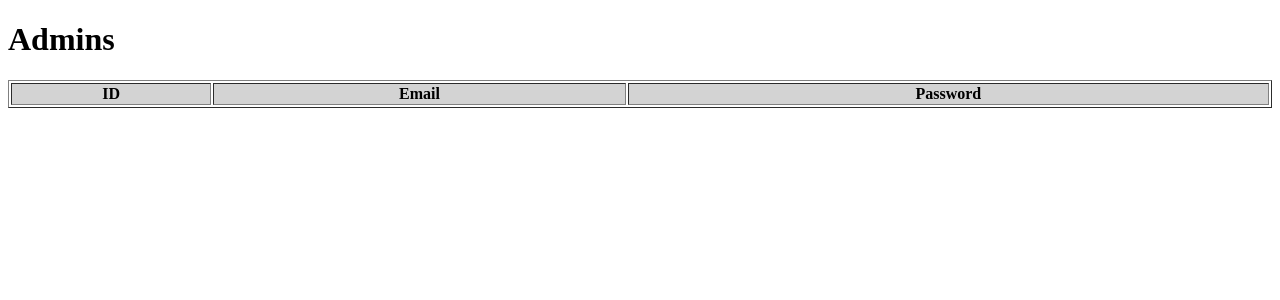
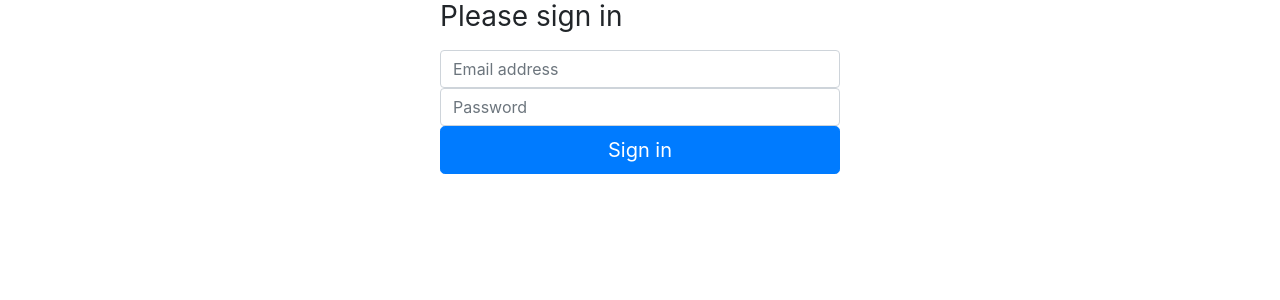
Before and after one commit to fazledyn/cycloan, a Django app: page /login/ in a window 1280 px wide. Shown: the top 300 px of the page. Run offline with Django 3.2, Linux system fonts and the light colour scheme; lists and menus that the app fills with data are empty; some libraries are stand-ins or nearby versions.

Commit message:
Templates added

```diff
--- /dev/null
+++ b/core/templates/css/main.css
@@ -0,0 +1,42 @@
+.sidebar {
+    height: 100%;
+    width: 160px;
+    position: fixed;
+    z-index: 1;
+    top: 0;
+    left: 0;
+    background-color: #111;
+    overflow-x: hidden;
+    padding-top: 16px;
+  }
+
+  /* Style sidebar links */
+  .sidebar a {
+    padding: 6px 8px 6px 16px;
+    text-decoration: none;
+    font-size: 20px;
+    color: #818181;
+    display: block;
+  }
+
+  /* Style links on mouse-over */
+  .sidebar a:hover {
+    color: #f1f1f1;
+  }
+
+  /* Style the main content */
+  .main {
+    margin-left: 160px; /* Same as the width of the sidenav */
+    padding: 0px 10px;
+  }
+
+  /* Add media queries for small screens (when the height of the screen is less than 450px, add a smaller padding and font-size) */
+  @media screen and (max-height: 450px) {
+    .sidebar {padding-top: 15px;}
+    .sidebar a {font-size: 18px;}
+  }
+
+  .container-form{
+      width: 400px;
+      margin: auto;
+  }
--- a/core/templates/login.html
+++ b/core/templates/login.html
@@ -2,24 +2,28 @@
 <html lang="en">
 <head>
     <meta charset="UTF-8">
-    <title>ADMIN_INFO</title>
+    <meta name="viewport" content="width=device-width, initial-scale=1.0">
+    <title>Cycloan - Login</title>
+
+    <link rel="stylesheet" href="https://stackpath.bootstrapcdn.com/bootstrap/4.5.2/css/bootstrap.min.css" integrity="sha384-JcKb8q3iqJ61gNV9KGb8thSsNjpSL0n8PARn9HuZOnIxN0hoP+VmmDGMN5t9UJ0Z" crossorigin="anonymous">
+    <link rel="stylesheet" href="css/main.css">
 </head>
 <body>
-<h1>Admins</h1>
-<table width="100%"  border="1">
-    <tr style="background-color:lightgray">
-        <th>ID</th>
-        <th>Email</th>
-        <th>Password</th>
-    </tr>
-    {% for adm in admins %}
-       <tr>
-           <td>{{adm.admin_id}}</td>
-           <td>{{adm.admin_email }}</td>
-           <td>{{adm.admin_pass}}</td>
-       </tr>
-    {% endfor %}
+    <div class="container-form">
 
-</table>
+        <form class="form-signin" method="POST" action="/login">
+            <h1 class="h3 mb-3 font-weight-normal">Please sign in</h1>
+
+            <label for="inputEmail" class="sr-only">Email address</label>
+            <input type="email" id="email" name="email" class="form-control" placeholder="Email address">
+
+            <label for="inputPassword" class="sr-only">Password</label>
+            <input type="password" id="password" name="password" class="form-control" placeholder="Password" >
+
+            <button class="btn btn-lg btn-primary btn-block" type="submit">Sign in</button>
+        </form>
+
+    </div>
+
 </body>
 </html>
```
Also changed, not shown: core/templates/base.html (+17 -10 lines), core/templates/components/assets.html (added, +17 -0 lines), core/templates/css/dashboard.html (added, +14 -0 lines).
